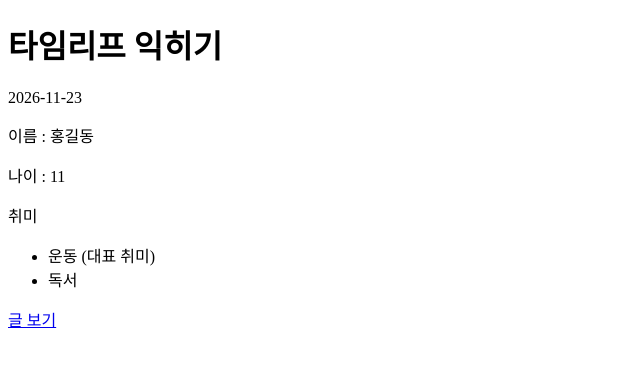
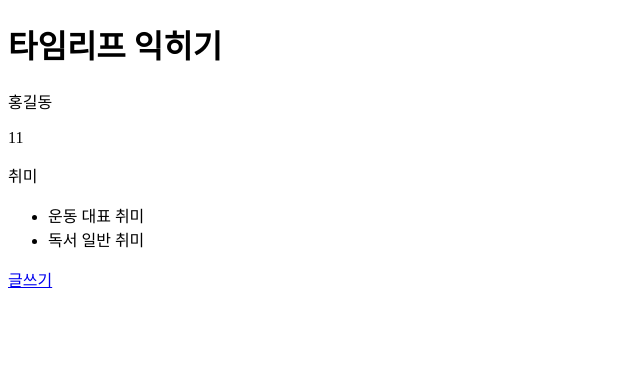
Before and after one commit to adsdasjdash233/programming1, a Spring Boot app: page /thymeleaf/example in a window 1280 px wide. Shown: the top 367 px of the page, without its empty margins (0-640 px from the left). Run offline with Spring Boot 4, Linux system fonts and the light colour scheme.

Commit message:
article 추가

```diff
--- a/src/main/java/hspark/springdeveloper/controller/ExampleController.java
+++ b/src/main/java/hspark/springdeveloper/controller/ExampleController.java
@@ -28,6 +28,7 @@ public class ExampleController {
     @Getter
     class Person {
         private Long id;
+        private Long blogId;
         private String name;
         private int age;
         private List<String> hobbies;
--- a/src/main/resources/templates/example.html
+++ b/src/main/resources/templates/example.html
@@ -9,19 +9,22 @@
 </head>
 <body>
 <h1>타임리프 익히기</h1>
-<p th:text="${#temporals.format(today, 'yyyy-MM-dd')}"></p>
+<p></p>
 <div th:object="${person}">
-    <p th:text="|이름 : *{name}|">이름</p>
-    <p th:text="|나이 : *{age}|">나이</p>
+    <p th:text="*{name}">이름</p>
+    <p th:text="*{age}">나이</p>
     <p>취미</p>
     <ul>
-        <li th:each="hobby : *{hobbies}">
-            <span th:text="${hobby}">운동</span>
-            <span th:if="${hobby == '운동'}">(대표 취미)</span>
+        <li th:each="hobby:*{hobbies}">
+            <span th:text ="${hobby}">운동</span>
+            <span th:if="${hobby=='운동'}">대표 취미</span>
+            <!--                <span th:unless="${hobby=='운동'}">일반 취미</span>-->
+            <span th:if="${hobby!='운동'}">일반 취미</span>
         </li>
     </ul>
 </div>
-<a th:href="@{/api/article/{id}(id=${person.id})}">글 보기</a>
+<!--<a href="/api/articles">글보기</a>-->
+<a th:href="@{/api/articles/{id}(id=${person.id})}">글쓰기</a>
 
 
 </body>
```
